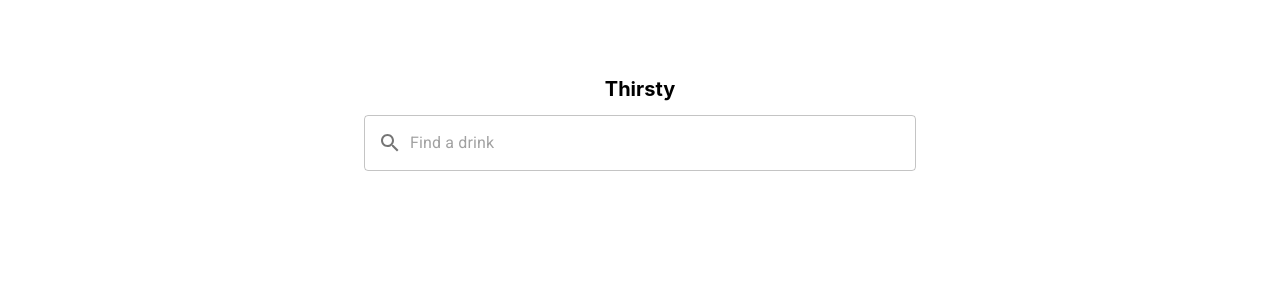
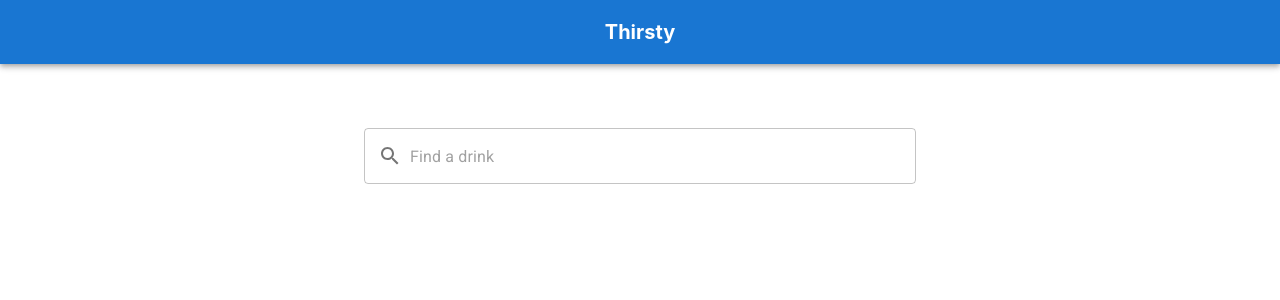
Before and after one commit to heislercreative/thirsty, a Next.js app: page / in a window 1280 px wide. Shown: the top 300 px of the page. Built offline with nearby package versions, Linux system fonts and the light colour scheme.

Commit message:
Add header & style list, loader

```diff
--- a/src/components/cocktail/index.ts
+++ b/src/components/cocktail/index.ts
@@ -1 +1 @@
-export * from './ingredients-chart';
+export * from './IngredientsChart';
--- /dev/null
+++ b/src/components/layout/Header.tsx
@@ -0,0 +1,21 @@
+import { AppBar, IconButton, Toolbar } from '@mui/material';
+import { ArrowBack } from '@mui/icons-material';
+import { useRouter } from 'next/router';
+
+export const Header = () => {
+  const router = useRouter();
+  const showBack = router.route !== '/';
+
+  return (
+    <AppBar className="app-header" position="static">
+      <Toolbar>
+        {showBack && (
+          <IconButton className="header-back" onClick={() => router.back()}>
+            <ArrowBack />
+          </IconButton>
+        )}
+        <h1 className="header-title">Thirsty</h1>
+      </Toolbar>
+    </AppBar>
+  );
+};
--- a/src/components/layout/index.tsx
+++ b/src/components/layout/index.tsx
@@ -1 +1,2 @@
+export * from './header';
 export * from './loader';
--- a/src/components/layout/loader.tsx
+++ b/src/components/layout/loader.tsx
@@ -3,7 +3,7 @@ import { CircularProgress } from '@mui/material';
 export const Loader = () => {
   return (
     <div className="loader">
-      <CircularProgress size="100px" />
+      <CircularProgress size={80} />
     </div>
   );
 };
--- a/src/pages/_app.tsx
+++ b/src/pages/_app.tsx
@@ -1,12 +1,16 @@
 import '../styles/index.scss';
 import { Container } from '@mui/material';
 import type { AppProps } from 'next/app';
+import { Header } from '../components/layout';
 
 function MyApp({ Component, pageProps }: AppProps) {
   return (
-    <Container maxWidth="sm">
-      <Component {...pageProps} />
-    </Container>
+    <>
+      <Header />
+      <Container maxWidth="sm">
+        <Component {...pageProps} />
+      </Container>
+    </>
   );
 }
 
--- a/src/pages/cocktails/[id].tsx
+++ b/src/pages/cocktails/[id].tsx
@@ -33,7 +33,6 @@ const CocktailSingle = ({ cocktail, notFound }: { cocktail: Cocktail; notFound:
       </Head>
 
       <main className="main cocktail-single">
-        {/* <div className="cocktail-single"> */}
         {cocktail ? (
           <>
             <div className="text-center">
@@ -53,7 +52,6 @@ const CocktailSingle = ({ cocktail, notFound }: { cocktail: Cocktail; notFound:
         ) : (
           <Loader />
         )}
-        {/* </div> */}
       </main>
     </>
   );
@@ -68,11 +66,9 @@ export const getStaticProps: GetStaticProps = async ({ params }) => {
   };
 };
 
-// TODO: Is this that helpful?
 export const getStaticPaths = async () => {
   const cocktails = await searchCocktails('a');
   const paths = cocktails.map(cocktail => ({ params: { id: cocktail.idDrink } }));
-  console.log('getStaticPaths', paths);
 
   return {
     paths,
--- a/src/pages/index.tsx
+++ b/src/pages/index.tsx
@@ -6,12 +6,14 @@ import Image from 'next/image';
 import { useRouter } from 'next/router';
 import { useCallback, useEffect, useState } from 'react';
 import { searchCocktails } from '../api/cocktail';
+import { Loader } from '../components/layout';
 import { Cocktail } from '../models';
 
 const Home: NextPage = () => {
   const router = useRouter();
   const [searchTerm, setSearchTerm] = useState('');
   const [loading, setLoading] = useState(false);
+  const [searching, setSearching] = useState(false);
   const [results, setResults] = useState<Cocktail[]>([]);
 
   const clearSearch = () => setSearchTerm('');
@@ -19,17 +21,18 @@ const Home: NextPage = () => {
   const fetchResults = useCallback(async () => {
     const drinks = await searchCocktails(searchTerm);
     setResults(drinks);
-    setLoading(false);
+    setSearching(false);
   }, [searchTerm]);
 
-  const routeToResult = id => {
+  const routeToResult = (id: string) => {
+    setLoading(true);
     router.push(`/cocktails/${id}`);
   };
 
   const EndAdornment = () =>
     searchTerm.length > 0 ? (
-      <InputAdornment position="end" onClick={clearSearch}>
-        {loading ? <CircularProgress /> : <Close />}
+      <InputAdornment className="search-end" position="end" onClick={clearSearch}>
+        {searching ? <CircularProgress size={24} /> : <Close />}
       </InputAdornment>
     ) : (
       <></>
@@ -39,7 +42,7 @@ const Home: NextPage = () => {
     let searchTimeout: NodeJS.Timeout;
 
     if (searchTerm.length > 0) {
-      setLoading(true);
+      setSearching(true);
       searchTimeout = setTimeout(() => fetchResults(), 200);
     } else {
       setResults([]);
@@ -55,9 +58,9 @@ const Home: NextPage = () => {
         <meta name="description" content="Search your favorite cocktail recipes" />
       </Head>
 
-      <main className="main">
-        <h1 className="text-center">Thirsty</h1>
+      {loading && <Loader />}
 
+      <main className="main cocktail-index">
         <TextField
           value={searchTerm}
           onChange={e => setSearchTerm(e.target.value)}
@@ -72,14 +75,18 @@ const Home: NextPage = () => {
           }}
         ></TextField>
 
-        <List>
+        {!!results.length && (
+          <List className="results-list">
             {results.map(({ idDrink, strDrink, strDrinkThumb }) => (
-            <ListItem key={'result-' + idDrink} onClick={() => routeToResult(idDrink)}>
+              <ListItem className="results-list-item" key={'result-' + idDrink} onClick={() => routeToResult(idDrink)}>
+                <div className="list-item-image">
                   <Image className="round-image" src={strDrinkThumb} alt={strDrink} width={200} height={200} />
+                </div>
                 {strDrink}
               </ListItem>
             ))}
           </List>
+        )}
       </main>
     </>
   );
--- a/src/styles/chart.scss
+++ b/src/styles/chart.scss
@@ -11,7 +11,7 @@
     width: 20px;
     height: 20px;
     margin-right: 5px !important;
-    border-radius: 3px;
+    border-radius: $border-radius;
   }
 
   .recharts-legend-item-text {
--- a/src/styles/cocktail.scss
+++ b/src/styles/cocktail.scss
@@ -1,3 +1,32 @@
+.cocktail-index {
+  padding-top: 4rem;
+
+  .results-list {
+    padding: 0;
+    border: 1px solid #dadada;
+    border-top: none;
+    border-radius: $border-radius;
+    box-shadow: #f5f5f5 1px 1px 5px 2px;
+  }
+  .results-list-item {
+    padding: 0;
+    height: 60px;
+    font-size: $body-font-size;
+    border-bottom: 1px solid #f5f5f5;
+    cursor: pointer;
+    &:hover {
+      background-color: #f5f5f5;
+    }
+  }
+
+  .list-item-image {
+    width: 40px;
+    height: 40px;
+    margin: 10px 15px 10px 10px;
+  }
+
+}
+
 .cocktail-single {
   .hero-image {
     margin-top: 30px;
--- a/src/styles/main.scss
+++ b/src/styles/main.scss
@@ -39,49 +39,43 @@ h2, p {
 }
 
 .main {
-  min-height: 100vh;
-  padding: 4rem 0;
+  min-height: 100%;
+  padding: 0 0 4rem 0;
   flex: 1;
   display: flex;
   flex-direction: column;
 }
 
-.footer {
-  display: flex;
-  flex: 1;
-  padding: 2rem 0;
-  border-top: 1px solid #eaeaea;
-  justify-content: center;
-  align-items: center;
-}
+.app-header {
+  background-color: $primary-color;
 
-.footer a {
-  display: flex;
-  justify-content: center;
-  align-items: center;
-  flex-grow: 1;
-}
-
-.grid {
-  display: flex;
-  align-items: center;
-  justify-content: center;
-  flex-wrap: wrap;
-  max-width: 800px;
-}
-
-@media (max-width: 600px) {
-  .grid {
-    width: 100%;
-    flex-direction: column;
+  .header-title {
+    margin: auto;
+  }
+  .header-back {
+    position: absolute;
+    color: #fff;
   }
 }
 
 .loader {
+  position: fixed;
+  top: 0;
+  left: 0;
+  z-index: 1;
   display: flex;
   justify-content: center;
   align-items: center;
-  height: 100vh;
+  width: 100%;
+  height: 100%;
+  background-color: rgba(0, 0, 0, 0.25);
+  svg {
+    color: $primary-color;
+  }
+}
+
+.search-end {
+  cursor: pointer;
 }
 
 // Helper classes
--- a/src/styles/variables.scss
+++ b/src/styles/variables.scss
@@ -1 +1,3 @@
 $body-font-size: 17px;
+$border-radius: 3px;
+$primary-color: rgb(0, 124, 133);
```
Also changed, not shown: src/components/cocktail/IngredientsChart.tsx (renamed from src/components/cocktail/ingredients-chart.tsx). Lines whose indentation alone changed are shown as unchanged.
